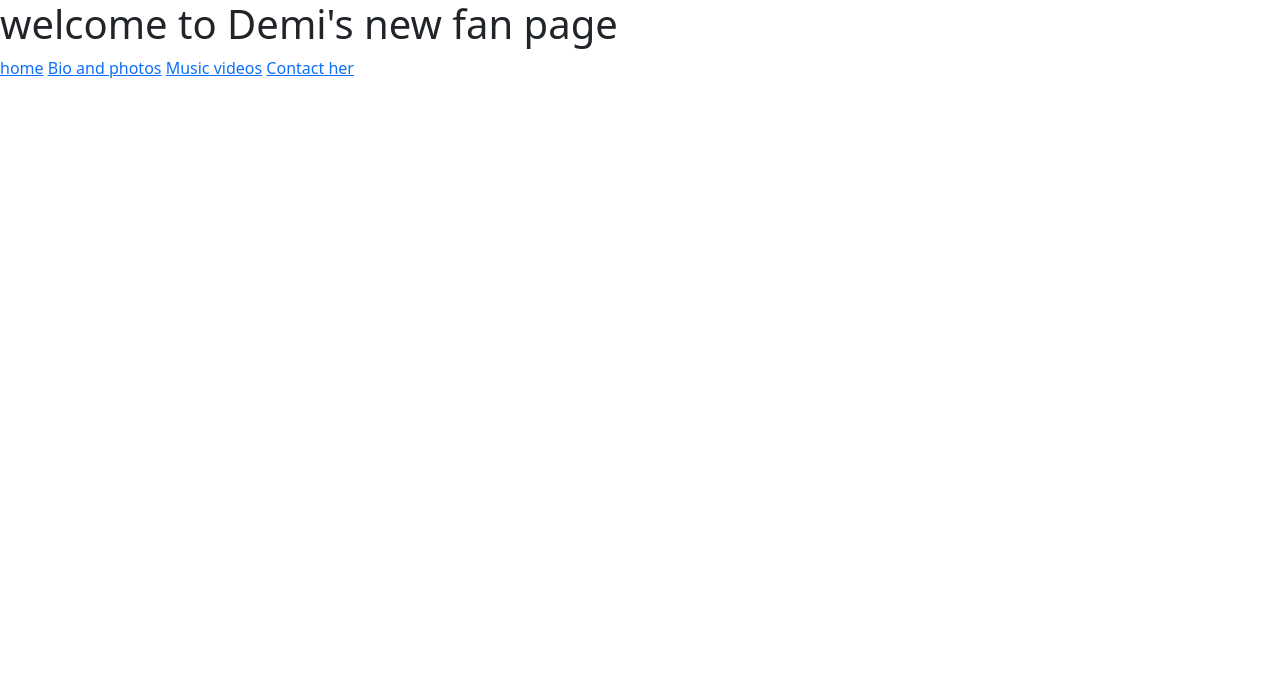
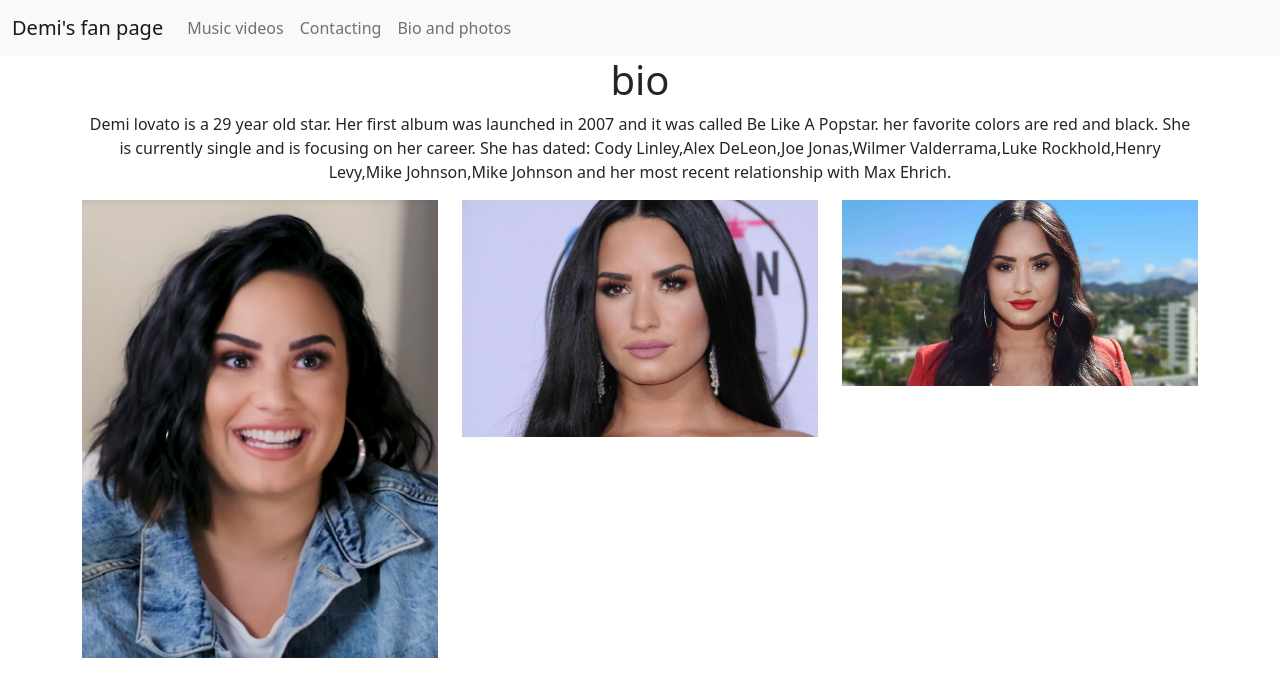
Before and after one commit to AdalynFortenberry65/Demi-lovato-fan-page, a plain HTML site: page bio-photos.html in a window 1280 px wide. Drawn offline with nearby package versions, Linux system fonts and the light colour scheme.

Commit message:
work was fine

```diff
--- a/bio-photos.html
+++ b/bio-photos.html
@@ -7,10 +7,54 @@
     <link href="https://cdn.jsdelivr.net/npm/bootstrap@5.1.3/dist/css/bootstrap.min.css" rel="stylesheet" integrity="sha384-1BmE4kWBq78iYhFldvKuhfTAU6auU8tT94WrHftjDbrCEXSU1oBoqyl2QvZ6jIW3" crossorigin="anonymous">
 </head>
 <body>
-    <h1>welcome to Demi's new fan page</h1>
-  <a href="index.html">home</a>
-  <a href="bio-phots.html"> Bio and photos</a>
-  <a href="music-viseos.html">Music videos</a>
-  <a href="ways-to-contact.html">Contact her</a>
-</body>
+  <nav class="navbar navbar-expand-lg navbar-light bg-light">
+    <div class="container-fluid">
+      <a href="index.html" class="navbar-brand">Demi's fan page</a>
+      <button class="navbar-toggler" type="button" data-bs-toggle="collapse" data-bs-target="#navbarNav" aria-controls="navbarNav" aria-expanded="false" aria-label="Toggle navigation">
+        <span class="navbar-toggler-icon"></span>
+      </button>
+      <div class="collapse navbar-collapse" id="navbarNav">
+        <ul class="navbar-nav">
+          <li class="nav-item">
+            <a class="nav-link" aria-current="page" href="music-videos.html">Music videos</a>
+          </li>
+          <li class="nav-item">
+            <a class="nav-link" href="ways-to-contact.html">Contacting</a>
+          </li>
+          <li class="nav-item">
+            <a class="nav-link" href="bio-photos.html">Bio and photos</a>
+          </li>
+
+        </ul>
+
+      </div>
+    </div>
+  </nav>
+  <div class="container text-center">
+    <h1 class="text-center">bio</h1>
+    <p class="text-center">Demi lovato is a 29 year old star. Her first album was launched in 2007 and it was called Be Like A Popstar.
+       her favorite colors are red and black. She is currently single and is focusing on her career.
+      She has dated: Cody Linley,Alex DeLeon,Joe Jonas,Wilmer Valderrama,Luke Rockhold,Henry Levy,Mike Johnson,Mike Johnson and her most recent relationship
+      with Max Ehrich.
+    </p>
+
+  </div>
+
+  <div class="container">
+    <div class="row">
+      <div class="col">
+      <img src="hahaha.png"  class="img-fluid" width="400" height="300">
+      </div>
+      <div class="col">
+        <img src="bla.jpeg" class="img-fluid" width="400" height="300">
+      </div>
+      <div class="col">
+       <img src="lol.jpeg" class="img-fluid" width="400" height="300">
+      </div>
+    </div>
+  </div>
+
+
+
+
 </html>
```
Also changed, not shown: index.html (+8 -2 lines), music-videos.html (+0 -1 lines), ways-to-contact.html (+24 -5 lines), IMG_2850.jpg (added), bla.jpeg (added), demi.png (added), hahaha.png (added), lol.jpeg (added).
